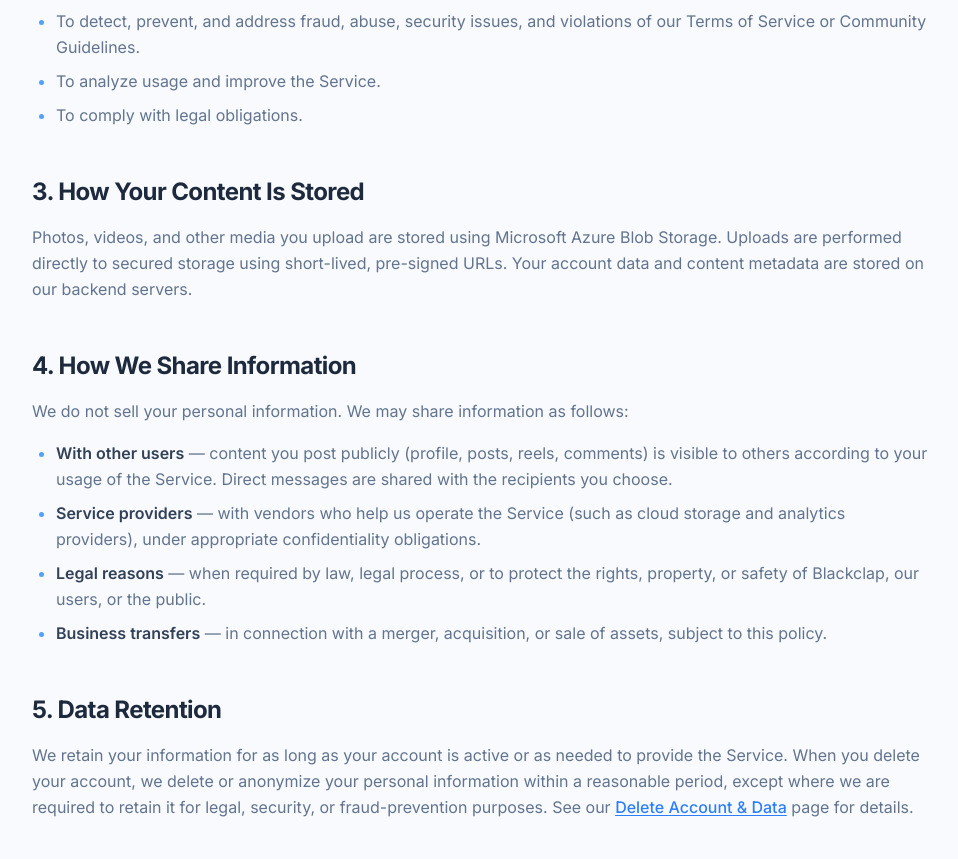
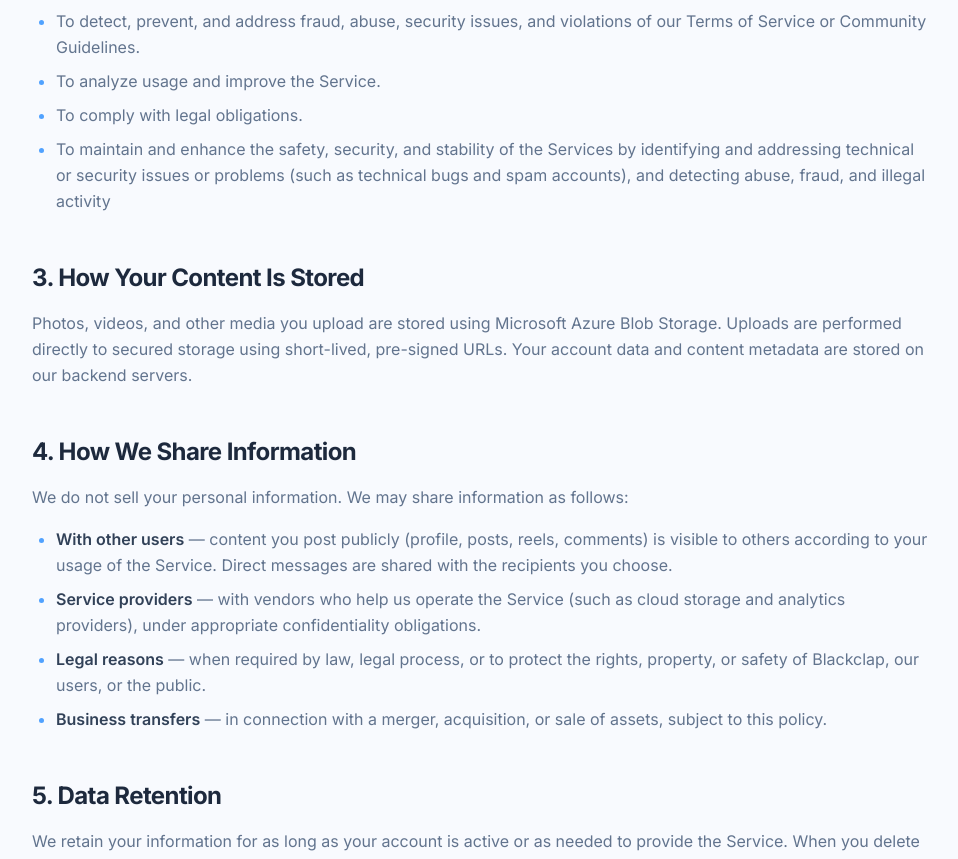
Before and after one commit to KuldeepRathor/blackclap-website, a Next.js app: page /privacy in a window 1280 px wide. Shown: the part 1300-2159 px from the top of the page, without its empty margins (160-1118 px from the left). Built offline with nearby package versions, Linux system fonts and the light colour scheme.

Commit message:
add safety and security measures to Privacy Policy

```diff
--- a/app/privacy/page.tsx
+++ b/app/privacy/page.tsx
@@ -86,6 +86,7 @@
         </li>
         <li>To analyze usage and improve the Service.</li>
         <li>To comply with legal obligations.</li>
+        <li> ⁠To maintain and enhance the safety, security, and stability of the Services by identifying and addressing technical or security issues or problems (such as technical bugs and spam accounts), and detecting abuse, fraud, and illegal activity</li>
       </ul>
 
       <h2>3. How Your Content Is Stored</h2>
```
